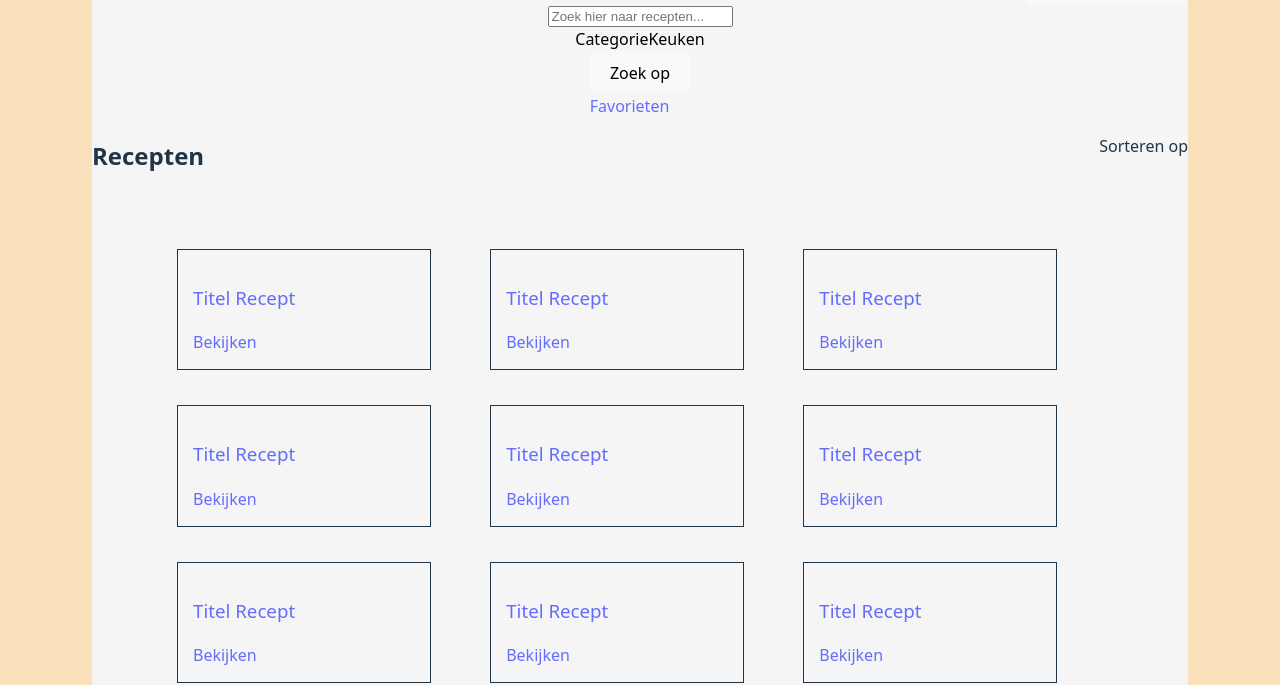
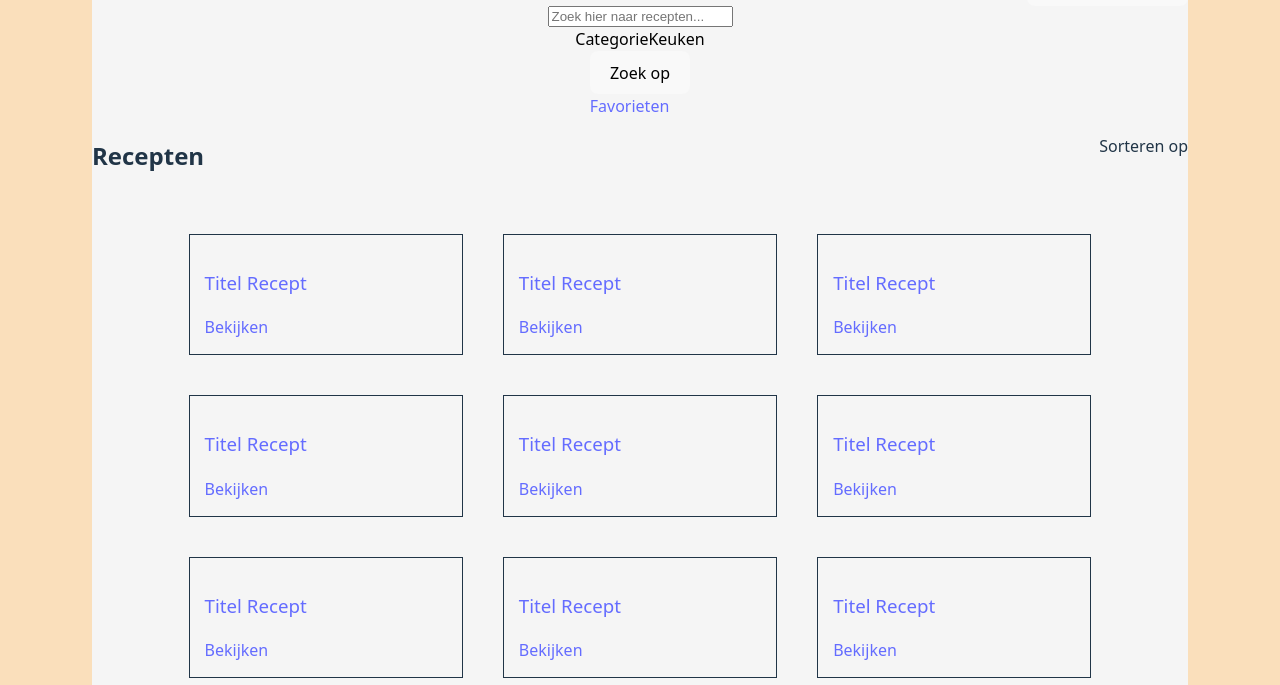
Before and after one commit to digayk/Project-WA, a website built with Vite: page Web App/index.html in a window 1280 px wide. Shown: the part 119-804 px from the top of the page. Built offline with nearby package versions, Linux system fonts and the light colour scheme.

Commit message:
Update grid css
Heb liever flexbox gebruikt

```diff
--- a/Web App/css/grid.css
+++ b/Web App/css/grid.css
@@ -1,14 +1,19 @@
 #grid__section {
-    width: auto;
+    display: flex;
+    flex-wrap: wrap;
+    justify-content: center;
+    gap: 40px;
     padding: 20px;
-    margin: 20px 20px;
+    margin: 20px;
 }
 
 .recept {
-    display: inline-block;
-    width: 25%;
-    margin: 15px 10px 20px 45px;
+    flex: 0 0 27%;
     border: 1px solid;
     padding: 15px;
     box-sizing: border-box;
 }
+
+.recept a {
+    text-decoration: none;
+}
```
